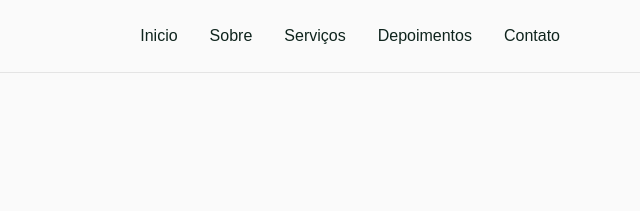
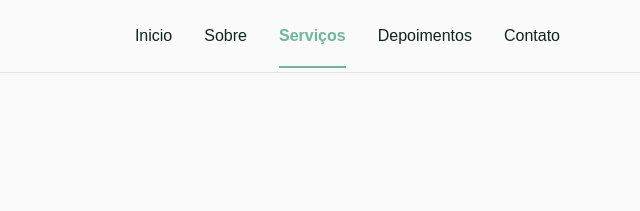
Before and after one commit to lucasmorales99/Origin-Six--Rocktseat, a plain HTML site: page index.html in a window 1280 px wide. Shown: the top 211 px of the page, 640-1280 px from the left. Drawn offline with nearby package versions, Linux system fonts and the light colour scheme; files whose address does not match are found by name; a web font is replaced by a local one.

Commit message:
Semana Origin Six Rocktseat- Aula 5 ajustes de menu

```diff
--- a/main.js
+++ b/main.js
@@ -22,10 +22,9 @@ for (const link of links) {
 
 //MUDAR O HEADER DA PAGINA QUANDO ROLAR O SCROLL(ADICIONANDO UMA SOMBRA)
 /* mudar o header da página quando der scroll */
+const header = document.querySelector('#header')
+const navHeight = header.offsetHeight
 function changeHeaderWhenScroll() {
-  const header = document.querySelector('#header')
-  const navHeight = header.offsetHeight
-
   if (window.scrollY >= navHeight) {
     // scroll é maior que a altura do header
     header.classList.add('scroll')
@@ -71,9 +70,8 @@ scrollReveal.reveal(
 )
 
 /* Botão voltar para o topo */
+const backToTopButton = document.querySelector('.back-to-top')
 function backToTop() {
-  const backToTopButton = document.querySelector('.back-to-top')
-
   if (window.scrollY >= 560) {
     backToTopButton.classList.add('show')
   } else {
@@ -81,8 +79,34 @@ function backToTop() {
   }
 }
 
+/* Menu ativo conforme a seção visual na pagina */
+const sections = document.querySelectorAll('main section[id]')
+function activateMenuAtCurrentSection() {
+  const checkpoint = window.pageYOffset + (window.innerHeight / 8) * 4
+
+  for (const section of sections) {
+    const sectionTop = section.offsetTop
+    const sectionHeight = section.offsetHeight
+    const sectionId = section.getAttribute('id')
+
+    const checkpointStart = checkpoint >= sectionTop
+    const checkpointEnd = checkpoint <= sectionTop + sectionHeight
+
+    if (checkpointStart && checkpointEnd) {
+      document
+        .querySelector('nav ul li a[href*=' + sectionId + ']')
+        .classList.add('active')
+    } else {
+      document
+        .querySelector('nav ul li a[href*=' + sectionId + ']')
+        .classList.remove('active')
+    }
+  }
+}
+
 /* When Scroll */
 window.addEventListener('scroll', function () {
   changeHeaderWhenScroll()
   backToTop()
+  activateMenuAtCurrentSection()
 })
--- a/style.css
+++ b/style.css
@@ -174,7 +174,8 @@ nav ul li a {
   transition: color 0.3s;
   position: relative;
 }
-nav ul li a:hover {
+nav ul li a:hover,
+nav ul li a.active {
   color: var(--base-color);
 }
 
@@ -191,7 +192,8 @@ nav ul li a::after {
   transition: width 0.2s;
 }
 
-nav ul li a:hover::after {
+nav ul li a:hover::after,
+nav ul li a.active:after {
   width: 100%;
 }
 nav .menu {
@@ -558,6 +560,12 @@ footer .social a:hover {
 
   nav .menu ul li a.title {
     font: 400 1rem var(--body-font);
+    -webkit-font-smoothing: antialiased;
+  }
+
+  nav .menu ul li a.title.active {
+    font-weight: bold;
+    -webkit-font-smoothing: auto;
   }
 
   nav .icon-menu {
```
